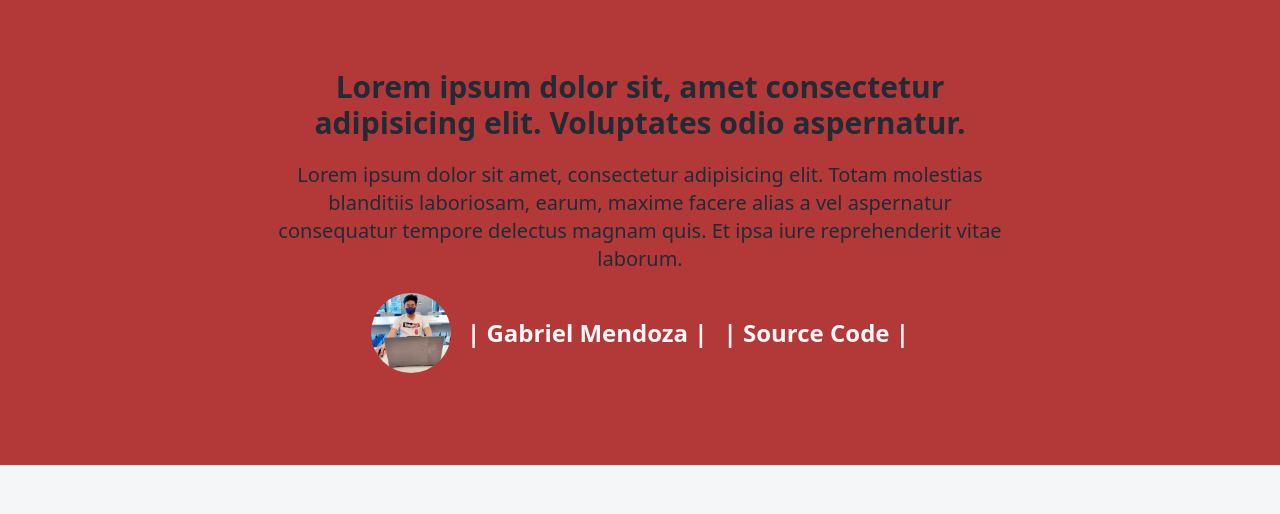
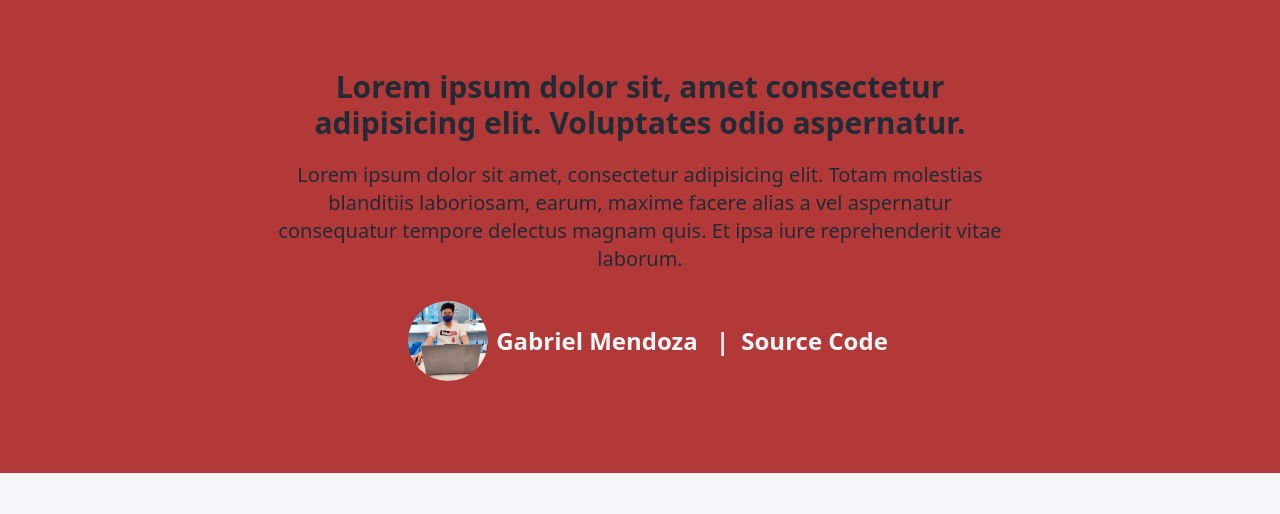
Before and after one commit to GabTheGreat25/Final-Project-ITOS322-T, a website: page index.html in a window 1280 px wide. Shown: the part 84-598 px from the top of the page. Drawn offline with Linux system fonts and the light colour scheme.

Commit message:
Fix position of image

```diff
--- a/index.html
+++ b/index.html
@@ -70,24 +70,24 @@
             aspernatur consequatur tempore delectus magnam quis. Et ipsa iure
             reprehenderit vitae laborum.
           </p>
-          <p class="flex items-center justify-center my-5">
+          <p class="flex items-center justify-center my-5" id="pic-adjustment">
             <img
               src="./images/Gab-Laptop.jpg"
-              class="w-20 h-20 rounded-full"
+              class="w-20 h-20 rounded-full mr-2"
               alt="Gab"
             />
             <a href="https://github.com/GabTheGreat25">
               <span
-                class="hover:text-neutral-primary text-neutral-50 font-semibold"
-                id="pic-adjustment"
-                >| Gabriel Mendoza |</span
-              >
+                class="hover:text-neutral-primary text-neutral-50 font-semibold mr-3"
+                >Gabriel Mendoza
+              </span>
+              <span class="text-neutral-50 font-semibold mr-3">|</span>
             </a>
             <a href="https://github.com/GabTheGreat25/Final-Project-ITOS322-T">
               <span
                 class="hover:text-neutral-primary text-neutral-50 font-semibold"
-                id="pic-adjustment"
-                >| Source Code |</span
+              >
+                Source Code</span
               >
             </a>
           </p>
```
Also changed, not shown: css/output.css, 1 other file.
